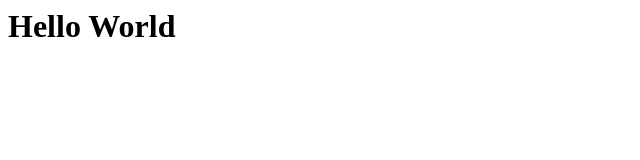
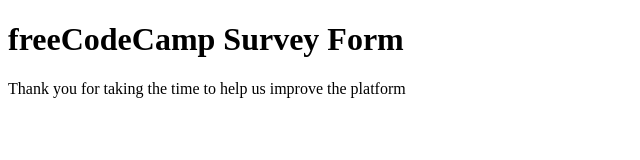
Before and after one commit to Anjacodes/Partner-Challenge-1, a plain HTML site: page index.html in a window 1280 px wide. Shown: the whole page, without its empty margins (0-640 px from the left). Drawn offline with Linux system fonts and the light colour scheme.

Commit message:
Updated title and created description

```diff
--- a/index.html
+++ b/index.html
@@ -1 +1,16 @@
-<h1>Hello World</h1>
+<!DOCTYPE html>
+<html lang="en">
+  <head>
+    <meta charset="UTF-8" />
+    <meta name="viewport" content="width=device-width, initial-scale=1.0" />
+    <meta http-equiv="X-UA-Compatible" content="ie=edge" />
+    <title>HTML 5 Boilerplate</title>
+    <link rel="stylesheet" href="style.css" />
+  </head>
+  <body>
+    <h1 id="title">freeCodeCamp Survey Form</h1>
+    <p id="description">
+      Thank you for taking the time to help us improve the platform
+    </p>
+  </body>
+</html>
```
